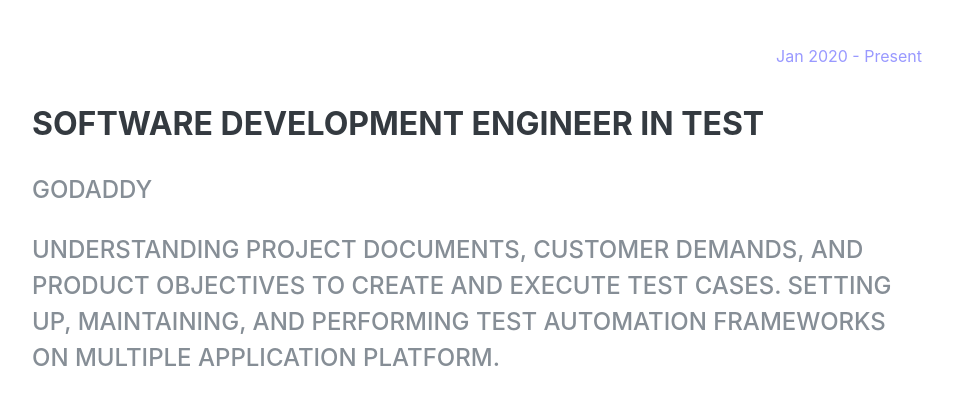
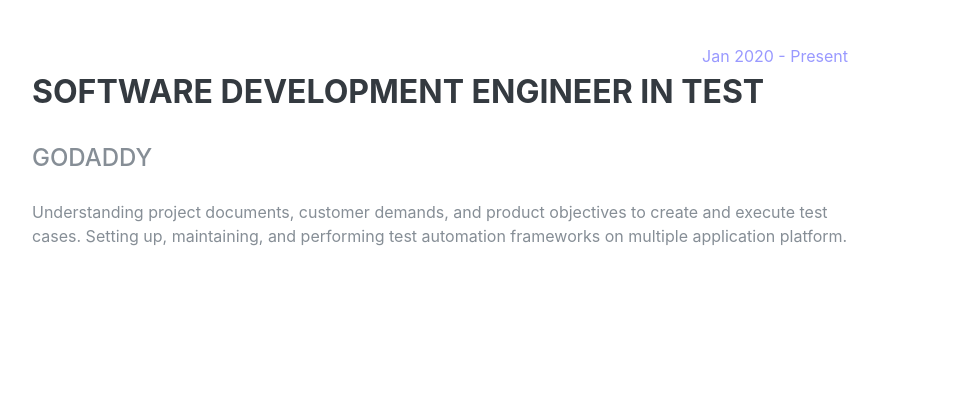
Before and after one commit to teresa210/portfolio, a plain HTML site: page index.html in a window 1280 px wide. Shown: the part 661-1066 px from the top of the page, without its empty margins (302-1255 px from the left). After the commit the page ends 925 px from the top, so only its background shows below. Drawn offline with Linux system fonts and the light colour scheme; a web font is replaced by a local one.

```diff
--- a/css/main.css
+++ b/css/main.css
@@ -73,3 +73,16 @@
     width: 199px;
     text-align: right;
 }
+
+.resume-content {
+    float: left;
+    width: 816px;
+}
+
+.mt-0 {
+    margin-top: 0;
+}
+
+.padding-49 {
+    padding: 48px;
+}
--- a/index.html
+++ b/index.html
@@ -32,7 +32,7 @@
 
             <hr class="mb-0">
 
-            <section class="about-section padding-48">
+            <section class="about-section padding-49">
                 <div>
                     <h2>Experience</h2>
                         <div class="resume-item mb-5">
@@ -41,11 +41,12 @@
                                     <span class="text-primary">Jan 2020 - Present</span>
                                 </div>
                                 <div style="clear: both;"></div>
-                                <h3 class="mb-0">Software Development Engineer In Test</h3>
+                                <h3 class="mb-0 mt-0">Software Development Engineer In Test</h3>
                                     <div class="subheading">
                                         <p>GoDaddy</p>
+                                    </div>
                                         <p>Understanding project documents, customer demands, and product objectives to create and execute test cases. Setting up, maintaining, and performing test automation frameworks on multiple application platform.</p>
-                                    </div>
+
                             </div>
                         </div>
 
```
